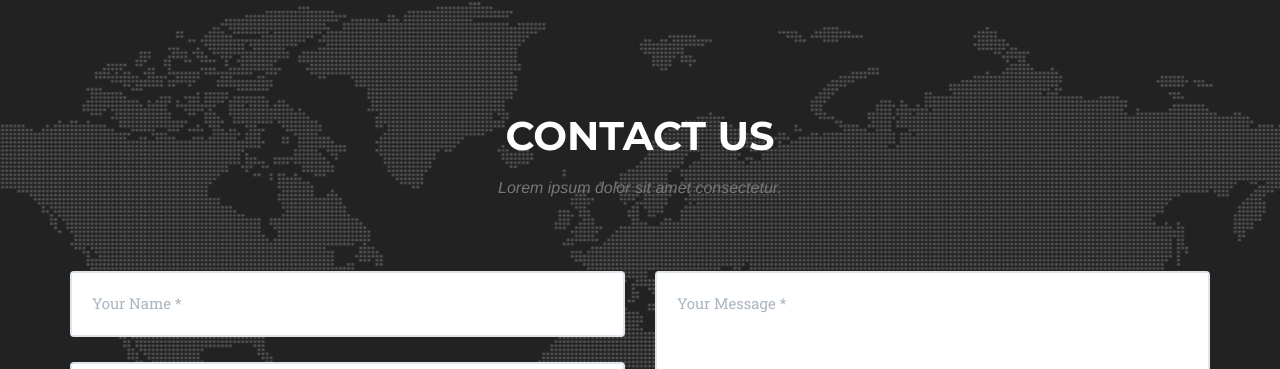
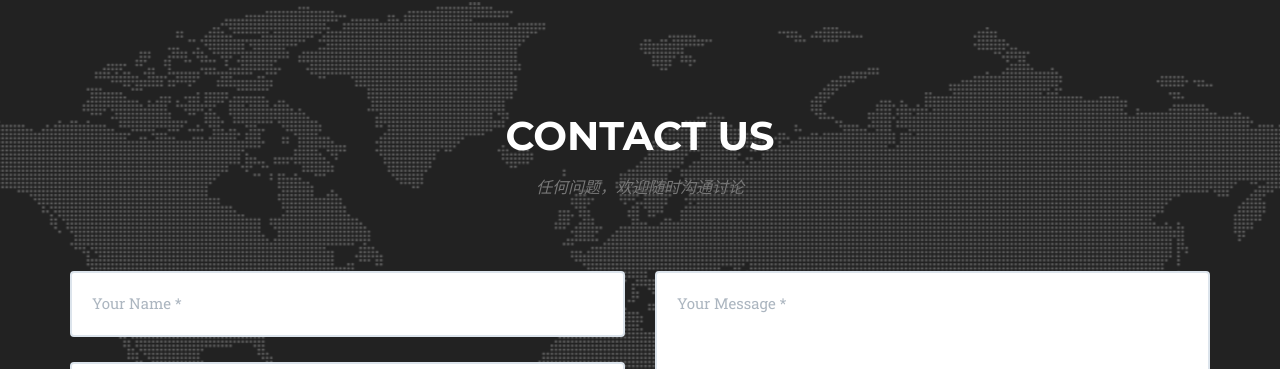
Before and after one commit to hahabafeite/hahabafeite.github.io, a Jekyll site: the page built from index.html, in a window 1280 px wide and 900 px high, scrolled down 5341 px. Shown: the part 81-450 px from the top of the window. Built offline with Jekyll 4.4.1, drawn with Linux system fonts in a browser that asks for light colours; some web fonts are replaced.

Commit message:
Update contact.html

```diff
--- a/_includes/contact.html
+++ b/_includes/contact.html
@@ -3,7 +3,7 @@
             <div class="row">
                 <div class="col-lg-12 text-center">
                     <h2 class="section-heading">Contact Us</h2>
-                    <h3 class="section-subheading text-muted">Lorem ipsum dolor sit amet consectetur.</h3>
+                    <h3 class="section-subheading text-muted">任何问题，欢迎随时沟通讨论</h3>
                 </div>
             </div>
             <div class="row">
```
